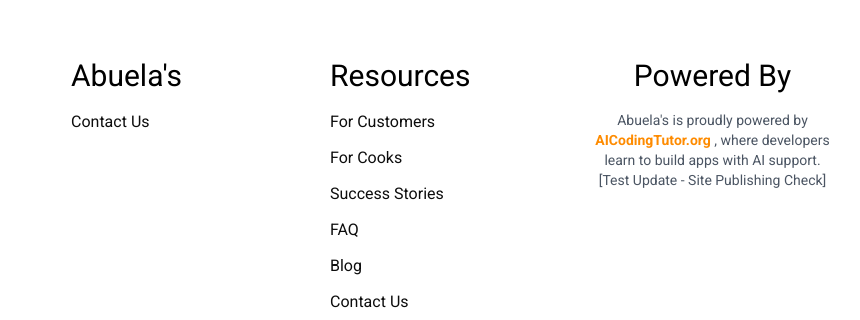
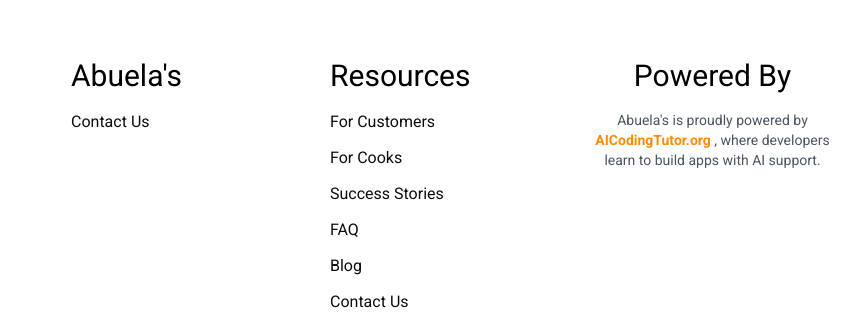
Before and after one commit to mujibsardar/abuelas-website, a website: page index.html in a window 1280 px wide. Shown: the part 6725-7045 px from the top of the page, 316-1176 px from the left. Drawn offline with nearby package versions, Linux system fonts and the light colour scheme; a script that the page names is missing.

Commit message:
Remove test message from footer

```diff
--- a/index.html
+++ b/index.html
@@ -884,7 +884,7 @@
             >
               AICodingTutor.org
             </a>
-            , where developers learn to build apps with AI support. [Test Update - Site Publishing Check]
+            , where developers learn to build apps with AI support.
           </p>
         </div>
       </div>
```
